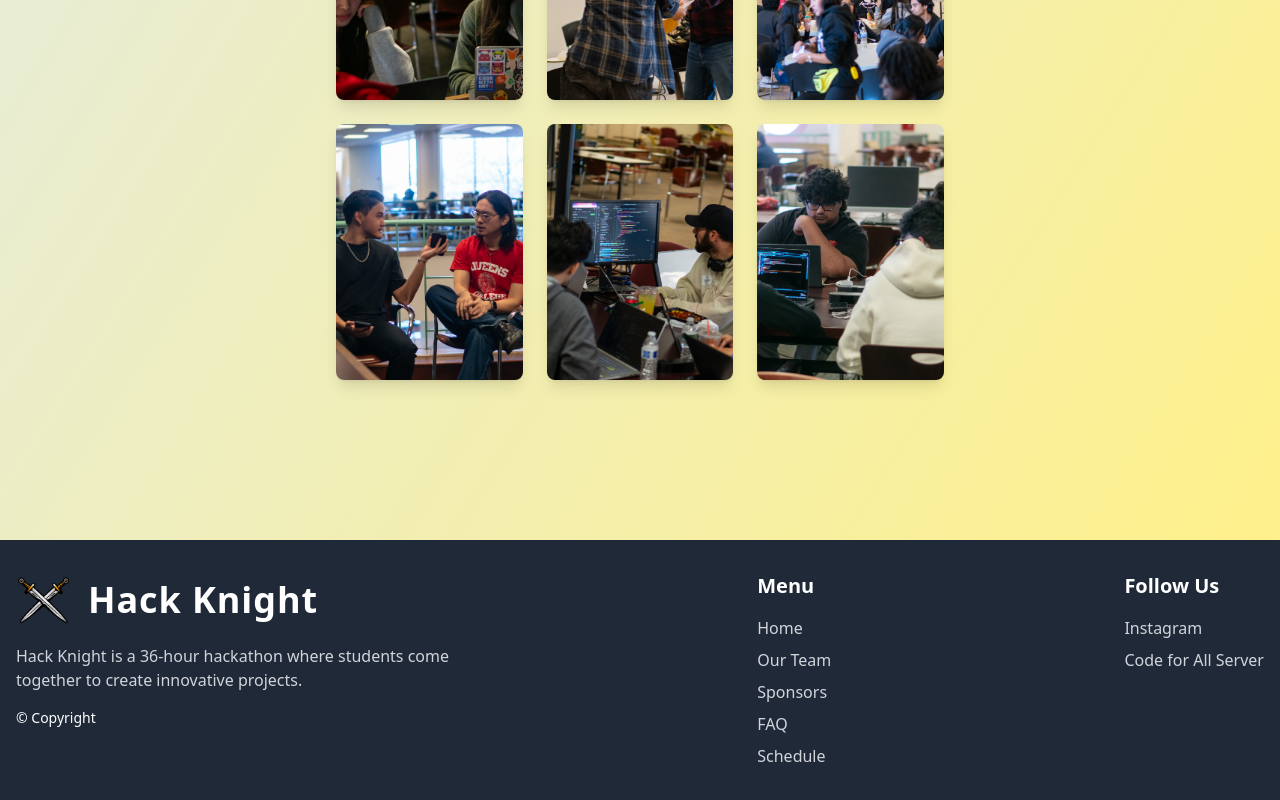
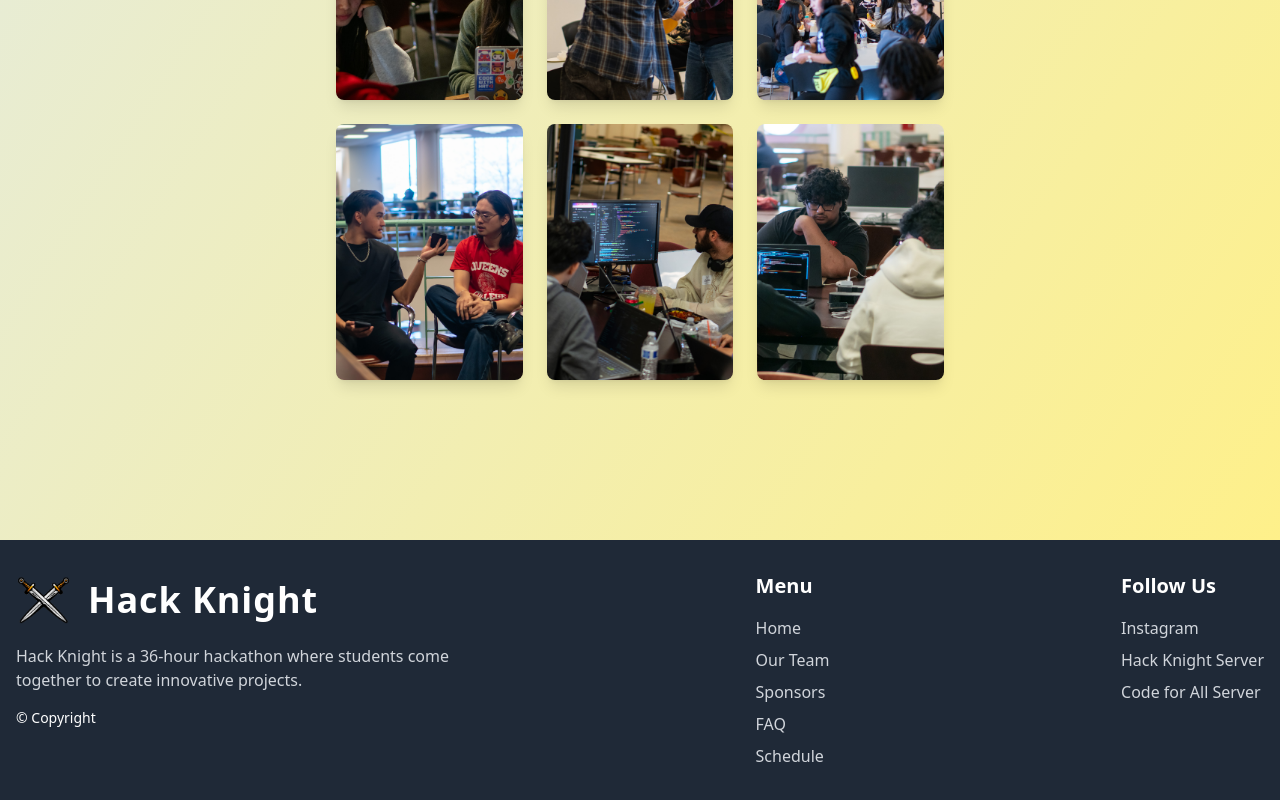
Before and after one commit to Jshot117/HackKnight, a React (Vite) app in the folder FrontEndHK/: page / in a window 1280 px wide. Shown: the part 1482-2282 px from the top of the page. Built offline with nearby package versions, Linux system fonts and the light colour scheme.

Commit message:
added hack knight discord to footer

```diff
--- a/FrontEndHK/src/components/Footer.jsx
+++ b/FrontEndHK/src/components/Footer.jsx
@@ -41,6 +41,7 @@ export function Footer() {
                         <h3 className="text-xl font-semibold">Follow Us</h3>
                         <ul className="space-y-2">
                             <li><a href="https://www.instagram.com/codeforall_qc/" className="text-gray-300 hover:text-white">Instagram</a></li>
+                            <li><a href="https://discord.gg/bSCRynTmSF" className="text-gray-300 hover:text-white">Hack Knight Server</a></li>
                             <li><a href="https://discord.gg/ekh3SMDXu2" className="text-gray-300 hover:text-white">Code for All Server</a></li>
                         </ul>
                     </div>
```
